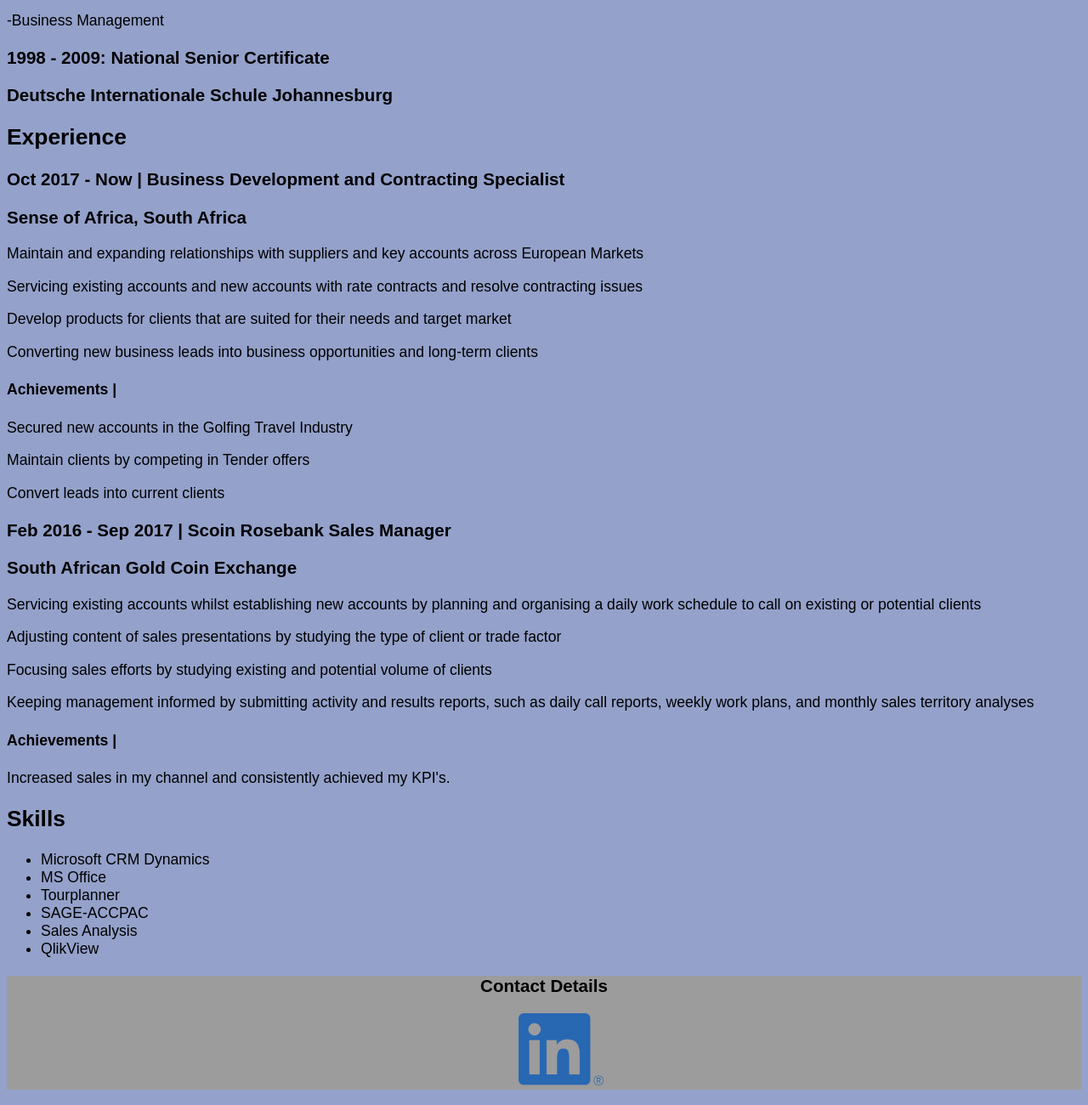
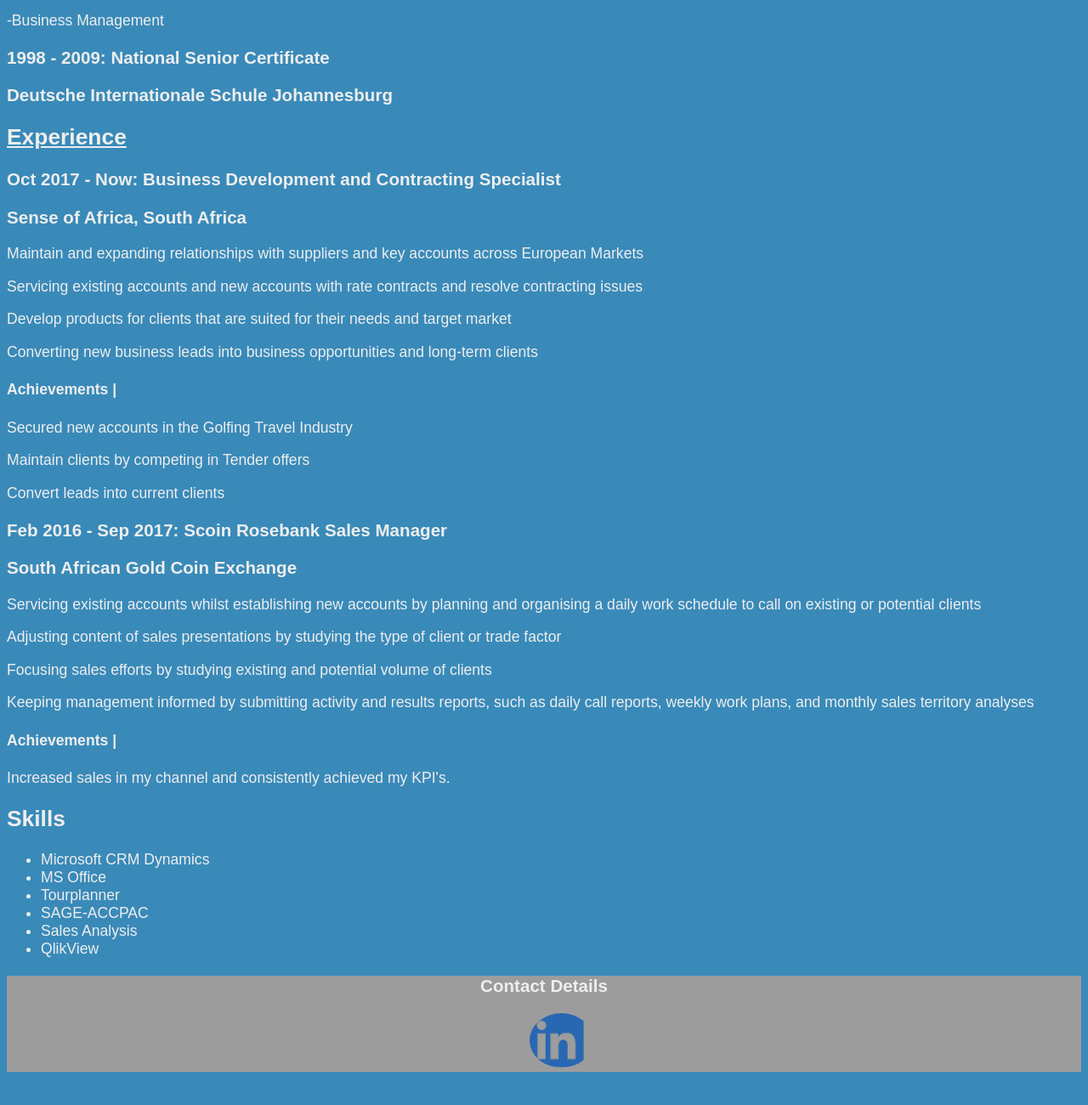
Before and after one commit to LSG100/LucaGallarateResume, a plain HTML site: page resume Luca Gallarate.htm in a window 1280 px wide. Shown: the part 894-2194 px from the top of the page at 85% size. After the commit the page ends 2173 px from the top, so only its background shows below. Drawn offline with Linux system fonts and the light colour scheme.

Commit message:
Luca Resume Final
Luca Resume Final

```diff
--- a/css/stylesheet.css
+++ b/css/stylesheet.css
@@ -1,12 +1,13 @@
 body{
   font-family: sans-serif;
   font-size:110%;
-  background-color: #122f8b73;
+  background-color: #398AB9;
+  color:#EEEEEE ;
 }
 
 header {
   text-align: center;
-  background-color:#9c9c9c
+  background-color:#1C658C;
 }
 
 footer {
@@ -15,9 +16,13 @@ footer {
 }
 #sidebar{
     width: 100%;
-    background-color: #adadad;
+    background-color: #1C658C;
 }
 
 .navMenu{
-    list-style-type: style type none;
+    background-color: #1C658C;
 }
+
+img {
+      border-radius: 50%;
+}
--- a/resume Luca Gallarate.htm
+++ b/resume Luca Gallarate.htm
@@ -7,12 +7,12 @@
     <link rel="stylesheet" type="text/css" href="css/stylesheet.css">
   </head>
   <body>
-
     <header id="heading">
       <img src="images/Luca Gallarate CV Profile Image.jpg"
     alt="Luca Gallarate image"
     width="200"
     height="200">
+
 <h1>Luca Gallarate</h1>
 <p>Experienced Business Development Specialist with a demonstrated history of working in the leisure, travel & tourism industry.</p>
     </header>
@@ -31,13 +31,10 @@
   </nav>
 
 </div>
-  </body>
 
 
-  </header>
-
 <main>
-<h2 id="education">Education</h2>
+  <h2 id="education"><u>Education</u></h2>
     <h3> 2015 - 2016: Bachelor of Commerce Honours: Marketing Management</h3>
     <h3> University of Johannesburg</h3>
       <p> -Customer Relationship Management</p>
@@ -53,8 +50,8 @@
     <h3> 1998 - 2009: National Senior Certificate</h3>
     <h3> Deutsche Internationale Schule Johannesburg</h3>
 
-<h2 id="experience">Experience</h2>
-<h3>Oct 2017 - Now |            Business Development and Contracting Specialist</h3>
+  <h2 id="experience"><u>Experience</u></h2>
+    <h3>Oct 2017 - Now:            Business Development and Contracting Specialist</h3>
     <h3>Sense of Africa, South Africa</h3>
       <p>Maintain and expanding relationships with suppliers and key accounts across European Markets</p>
       <p>Servicing existing accounts and new accounts with rate contracts and resolve contracting issues</p>
@@ -66,7 +63,7 @@
       <p>Maintain clients by competing in Tender offers</p>
       <p>Convert leads into current clients</p>
 
-<h3>Feb 2016 - Sep 2017 |   Scoin Rosebank Sales Manager</h3>
+    <h3>Feb 2016 - Sep 2017:   Scoin Rosebank Sales Manager</h3>
     <h3>South African Gold Coin Exchange</h3>
       <p>Servicing existing accounts whilst establishing new accounts by planning and organising a daily work schedule to call on existing or potential clients</p>
       <p>Adjusting content of sales presentations by studying the type of client or trade factor</p>
@@ -76,7 +73,7 @@
     <h4>Achievements |</h4>
       <p>Increased sales in my channel and consistently achieved my KPI's.</p>
 
-<h2 id="skills">Skills</h2>
+  <h2 id="skills"><u></u>Skills</h2>
 
       <ul>
         <li>Microsoft CRM Dynamics</li>
@@ -98,12 +95,13 @@
           <img class="icons" src="images/LinkedIn Logo.png"
             alt="LinkedIn Luca Gallarate"
 
-            width="100px"
-        </a>
+            width="75px"
+
+        a>
 
 
       </ul>
     </footer>
 
-
+    </body>
 </html>
```
Lines whose indentation alone changed are shown as unchanged.
